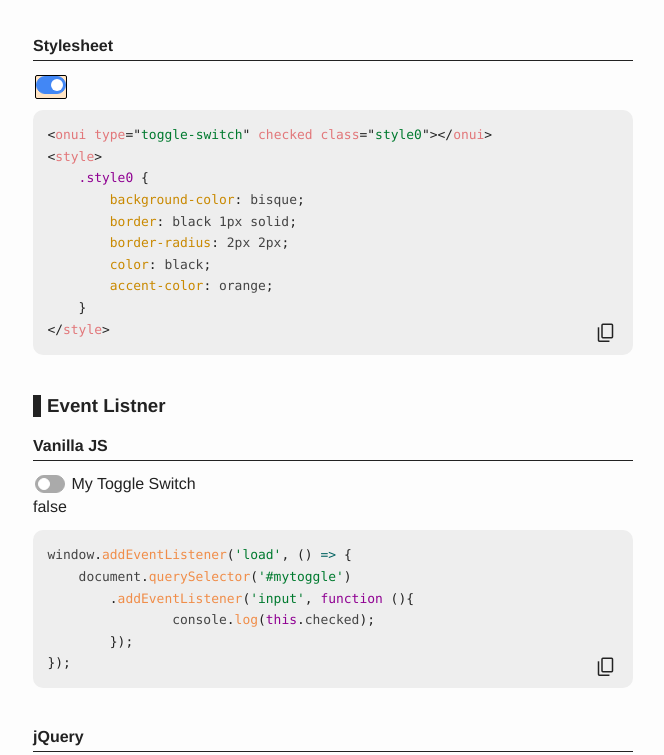
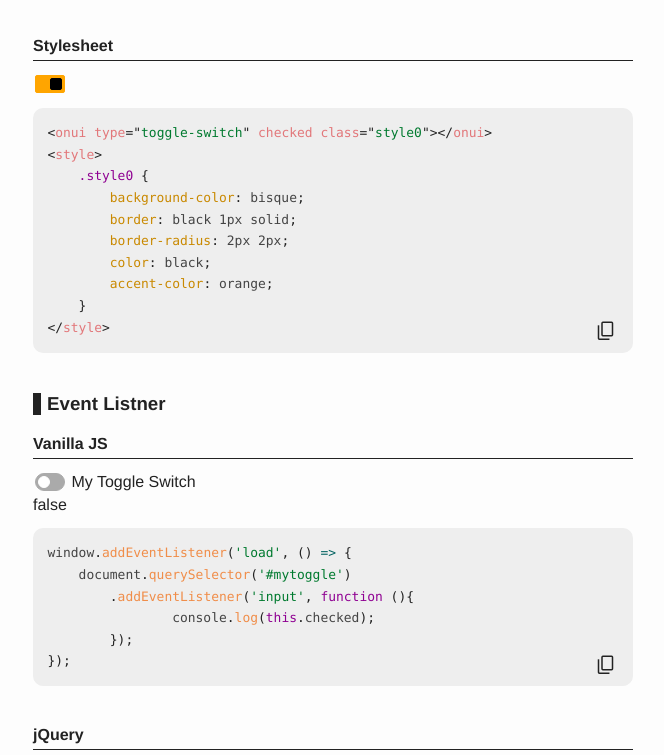
Before and after one commit to tomoya-onuki/onUI, a plain HTML site: page index.html in a window 1280 px wide. Shown: the part 1602-2357 px from the top of the page, without its empty margins (307-971 px from the left). Drawn offline with nearby package versions, Linux system fonts and the light colour scheme.

Commit message:
表示エラーの修正

```diff
--- a/onui.js
+++ b/onui.js
@@ -46,31 +46,35 @@ class OnUI {
                 let check = $elem.getAttribute('checked')
                 $input.checked = check === 'checked' || check === '' ? true : false;;
 
+
+                const setStyle = (style) => {
+                    let baseFill = style.backgroundColor;
+                    let baseStroke = style.borderColor;
+                    let accentFill = style.accentColor;
+                    let accentStroke = style.accentColor;
+                    let thumb = style.color;
+                    let borderWidth = style.borderWidth;
+                    let borderRadius = style.borderTopLeftRadius;
+                    let thumbRadius = style.borderTopRightRadius;
+                    let margin = style.margin;
+
+                    this.#addStyle(`#${id} { margin: ${margin} } #${id}+label { border-color: ${baseStroke}; border-width: ${borderWidth}; border-radius: ${borderRadius}; background-color: ${baseFill}; } #${id}:checked+label { border: 1px solid ${accentStroke}; background-color: ${accentFill}; } #${id}+label>onui-thumb { background-color: ${thumb}; border: 1px solid ${thumb}; border-radius: ${thumbRadius}; } `);
+                };
+
                 if ($elem.style.length > 0) {
-                    let baseFill = $elem.style.backgroundColor;
-                    let baseStroke = $elem.style.borderColor;
-                    let accentFill = $elem.style.accentColor;
-                    let accentStroke = $elem.style.accentColor;
-                    let thumb = $elem.style.color;
-                    let borderWidth = $elem.style.borderWidth;
-                    let borderRadius = $elem.style.borderTopLeftRadius;
-                    let thumbRadius = $elem.style.borderTopRightRadius;
-                    let margin = $elem.style.margin;
-
-                    // if (baseFill === '') baseFill = '#aaa';
-                    // if (baseStroke === '') baseStroke = '#aaa';
-                    // if (thumb === '') thumb = '#FFF';
-                    // if (accentFill === '') accentFill = '#4287f5';
-                    // if (accentStroke === '') accentStroke = '#4287f5';
-                    // if (borderWidth === '') borderWidth = 1;
-                    // if (borderStyle === '') borderStyle = 'solid';
-                    // if (borderRadius === '') borderRadius = 10;
-                    // if (thumbRadius === '') thumbRadius = '100%';
-
-                    this.#addStyle(`#${id} { margin: ${margin} } #${id}+label { border-color: ${baseStroke}; border-width: ${borderWidth}; border-radius: ${borderRadius}; background-color: ${baseFill}; } #${id}:checked+label { border: 1px solid ${accentStroke}; background-color: ${accentFill}; } #${id}+label>onui-thumb { background-color: ${thumb}; border: 1px solid ${thumb}; border-radius: ${thumbRadius}; }`);
-
+                    setStyle($elem.style);
                     $elem.style = '';
                 }
+                else if ($elem.classList.length > 0) {
+                    let cssStyle = window.getComputedStyle($elem);
+
+                    setStyle(cssStyle);
+
+                    $elem.classList.forEach((value, key, listObj) => {
+                        $elem.classList.remove(value);
+                    });
+                }
+
 
                 $elem.removeAttribute('id');
 
@@ -111,41 +115,38 @@ class OnUI {
                 let check = $elem.getAttribute('checked')
                 $input.checked = check === 'checked' || check === '' ? true : false;;
 
+                const setStyle = (style) => {
+                    let baseFill = style.backgroundColor;
+                    let baseStroke = style.borderColor;
+                    let accentFill = style.accentColor;
+                    let accentStroke = style.accentColor;
+                    let text = style.color;
+                    let borderRadius = style.borderRadius;
+                    let borderStyle = style.borderStyle;
+                    let borderWidth = style.borderWidth;
+                    let width = style.width;
+                    let height = style.height;
+                    let textAlign = style.textAlign;
+                    let padding = style.padding;
+                    let fontSize = style.fontSize;
+                    let fontFamily = style.fontFamily;
+                    let margin = style.margin;
+
+                    this.#addStyle(`#${id} { margin: ${margin}; } #${id}+label { border-color:${baseStroke}; border-radius: ${borderRadius}; border-style: ${borderStyle}; border-width: ${borderWidth}; background-color: ${baseFill}; color : ${text}; font-size: ${fontSize}; font-family: ${fontFamily}; text-align: ${textAlign}; padding: ${padding}; width: ${width}; height: ${height}; }  #${id}:checked+label { border-color: ${accentStroke}; background-color: ${accentFill}; } `);
+                };
 
                 if ($elem.style.length > 0) {
-                    let baseFill = $elem.style.backgroundColor;
-                    let baseStroke = $elem.style.borderColor;
-                    let accentFill = $elem.style.accentColor;
-                    let accentStroke = $elem.style.accentColor;
-                    let text = $elem.style.color;
-                    let borderRadius = $elem.style.borderRadius;
-                    let borderStyle = $elem.style.borderStyle;
-                    let borderWidth = $elem.style.borderWidth;
-                    let width = $elem.style.width;
-                    let height = $elem.style.height;
-                    let textAlign = $elem.style.textAlign;
-                    let padding = $elem.style.padding;
-                    let fontSize = $elem.style.fontSize;
-                    let fontFamily = $elem.style.fontFamily;
-                    let margin = $elem.style.margin;
+                    setStyle($elem.style);
+                    $elem.style = '';
+                }
+                else if ($elem.classList.length > 0) {
+                    let cssStyle = window.getComputedStyle($elem);
 
-                    // if (baseFill === '') baseFill = '#aaa';
-                    // if (baseStroke === '') baseStroke = '#aaa';
-                    // if (accentFill === '') accentFill = '#4287f5';
-                    // if (accentStroke === '') accentStroke = '#4287f5';
-                    // if (text === '') text = '#000';
-                    // if (borderRadius === '') borderRadius = '5px';
-                    // if (borderWidth === '') borderWidth = 1;
-                    // if (borderStyle === '') borderStyle = 'solid';
-                    // if (width === '') width = 'auto';
-                    // if (height === '') height = 20;
-                    // if (textAlign === '') textAlign = 'center';
-                    // if (padding === '') padding = '2px 5px 2px 5px';
-                    // if(fontSize === '') fontSize = '12px';
+                    setStyle(cssStyle);
 
-                    this.#addStyle(`#${id} { margin: ${margin}; } #${id}+label { border-color:${baseStroke}; border-radius: ${borderRadius}; border-style: ${borderStyle}; border-width: ${borderWidth}; background-color: ${baseFill}; color : ${text}; font-size: ${fontSize}; font-family: ${fontFamily}; text-align: ${textAlign}; padding: ${padding}; width: ${width}; height: ${height}; }  #${id}:checked+label { border-color: ${accentStroke}; background-color: ${accentFill}; }`);
-
-                    $elem.style = '';
+                    $elem.classList.forEach((value, key, listObj) => {
+                        $elem.classList.remove(value);
+                    });
                 }
 
                 $elem.removeAttribute('id');
@@ -211,34 +212,46 @@ class OnUI {
                 $elem.appendChild($label);
                 $elem.appendChild($list);
 
+                const setStyle = (style) => {
+                    let baseFill = style.backgroundColor;
+                    let baseStroke = style.borderColor;
+                    let accentFill = style.accentColor;
+                    let text = style.color;
+                    let width = style.width;
+                    let height = style.height;
+                    let borderWidth = style.borderWidth;
+                    let borderStyle = style.borderStyle;
+                    let borderRadius = style.borderRadius;
+                    let margin = style.margin;
+                    let textAlign = style.textAlign;
+
+                    if (baseFill === '') baseFill = '#FFF';
+                    if (baseStroke === '') baseStroke = '#000';
+                    if (accentFill === '') accentFill = '#4287f5';
+                    if (text === '') text = '#000';
+                    if (width === '') width = 120;
+                    if (height === '') height = 2;
+                    if (borderWidth === '') borderWidth = 1;
+                    if (borderStyle === '') borderStyle = 'solid';
+                    if (borderRadius === '') borderRadius = 5;
+
+                    this.#addStyle(`#${id} { margin: ${margin};  width : ${width}; height : ${height}; background: ${baseFill}; border-color: ${baseStroke}; border-width: ${borderWidth}; border-style: ${borderStyle}; border-radius: ${borderRadius}; } #${id} onui-label { background: ${baseFill}; color: ${text}; text-align: ${textAlign} } #${id} onui-down-btn { color : ${text}; } #${id} .onui-item:hover { background: ${accentFill}; } `);
+                }
 
                 if ($elem.style.length > 0) {
-                    let baseFill = $elem.style.backgroundColor;
-                    let baseStroke = $elem.style.borderColor;
-                    let accentFill = $elem.style.accentColor;
-                    let text = $elem.style.color;
-                    let width = $elem.style.width;
-                    let height = $elem.style.height;
-                    let borderWidth = $elem.style.borderWidth;
-                    let borderStyle = $elem.style.borderStyle;
-                    let borderRadius = $elem.style.borderRadius;
-                    let margin = $elem.style.margin;
-                    let textAlign = $elem.style.textAlign;
+                    setStyle($elem.style);
+                    $elem.style = '';
+                }
+                else if ($elem.classList.length > 0) {
+                    let cssStyle = window.getComputedStyle($elem);
+                    setStyle(cssStyle);
 
-                    // if (baseFill === '') baseFill = '#FFF';
-                    // if (baseStroke === '') baseStroke = '#000';
-                    // if (accentFill === '') accentFill = '#4287f5';
-                    // if (accentStroke === '') accentStroke = '#4287f5';
-                    // if (text === '') text = '#000';
-                    // if (width === '') width = 120;
-                    // if (height === '') height = 2;
-                    // if (borderWidth === '') borderWidth = 1;
-                    // if (borderStyle === '') borderStyle = 'solid';
-                    // if (borderRadius === '') borderRadius = 5;
-
-                    this.#addStyle(`#${id} { margin: ${margin};  width : ${width}; height : ${height}; background: ${baseFill}; border-color: ${baseStroke}; border-width: ${borderWidth}; border-style: ${borderStyle}; border-radius: ${borderRadius}; } #${id} onui-label { background: ${baseFill}; color: ${text}; text-align: ${textAlign} } #${id} onui-down-btn { color : ${text}; } #${id} .onui-item:hover { background: ${accentFill}; }`);
-
-                    $elem.style = '';
+                    $elem.classList.forEach((value, key, listObj) => {
+                        $elem.classList.remove(value);
+                    });
+                }
+                else {
+                    this.#addStyle(`#${id} { width : 120px; height : 22px; background: #FFF; border: #000 1px solid; border-radius: 5px; }`);
                 }
 
                 const showList = () => {
@@ -268,6 +281,7 @@ class OnUI {
             });
 
     }
+
     #multiSlider() {
         document.querySelectorAll('onui[type="range"]')
             .forEach(($elem, idx) => {
@@ -315,27 +329,34 @@ class OnUI {
                 $elem.appendChild($slider1);
 
 
+                let baseColor = '#444';
                 let accentColor = '#4287f5';
-                let baseColor = '#444';
+                const setStyle = (style) => {
+                    if (style.accentColor != '')
+                        accentColor = style.accentColor;
+                    if (style.backgroundColor != '')
+                        baseColor = style.backgroundColor;
+
+                    let thumbFill = style.color !== '' ? style.color : '#666';
+                    let thumbStroke = style.borderColor !== '' ? style.borderColor : '#666';
+                    let width = style.width !== '' ? style.width : 120;
+                    let height = style.height !== '' ? style.height : 2;
+                    let margin = style.margin !== '' ? style.margin : 0;
+
+                    this.#addStyle(`#${id} { margin: ${margin}; } #${id} .onui-min::-webkit-slider-thumb, #${id} .onui-max::-webkit-slider-thumb { border: 1px solid ${thumbStroke};  background-color: ${thumbFill}; } #${id} .onui-min, #${id} .onui-max { height : ${height}; width : ${width}; }`);
+                }
+
                 if ($elem.style.length > 0) {
-                    if ($elem.style.accentColor !== '')
-                        accentColor = $elem.style.accentColor;
-                    if ($elem.style.backgroundColor !== '')
-                        baseColor = $elem.style.backgroundColor;
+                    setStyle($elem.style);
+                    $elem.style = '';
+                }
+                else if ($elem.classList.length > 0) {
+                    let cssStyle = window.getComputedStyle($elem);
+                    setStyle(cssStyle);
 
-                    let thumbFill = $elem.style.color;
-                    let thumbStroke = $elem.style.borderColor;
-                    let width = $elem.style.width;
-                    let height = $elem.style.height;
-                    let margin = $elem.style.margin;
-                    if (thumbFill === '') thumbFill = '#666';
-                    if (thumbStroke === '') thumbStroke = '#666';
-                    if (width === '') width = 120;
-                    if (height === '') height = 2;
-
-                    this.#addStyle(`#${id} { margin: ${margin}; } #${id} .onui-min::-webkit-slider-thumb, #${id} .onui-max::-webkit-slider-thumb { border: 1px solid ${thumbStroke};  background-color: ${thumbFill}; } #${id} { width : ${width} } #${id} .onui-min, #${id} .onui-max { height : ${height} }`);
-
-                    $elem.style = '';
+                    $elem.classList.forEach((value, key, listObj) => {
+                        $elem.classList.remove(value);
+                    });
                 }
 
                 updateSlider();
@@ -352,6 +373,7 @@ class OnUI {
 
                     let ratio0 = Math.round((vmin - min) / (max - min) * 100);
                     let ratio1 = Math.round((vmax - min) / (max - min) * 100);
+
 
                     $slider0.style.background = `linear-gradient(90deg, ${baseColor} ${ratio0}%, ${accentColor} ${ratio0}%, ${accentColor} ${ratio1}%, ${baseColor} ${ratio1}%)`;
                 }
@@ -396,7 +418,7 @@ class OnUI {
 
                         let name = $option.getAttribute('name');
                         let $item = document.querySelector(`#${name}`);
-                        if($item === null) $item = document.createElement('div');
+                        if ($item === null) $item = document.createElement('div');
                         $item.classList.add('onui-accordion-item');
 
                         $option.insertAdjacentElement("beforebegin", $label);
@@ -433,37 +455,50 @@ class OnUI {
                         });
                     });
 
+                const setStyle = (style) => {
+                    let width = style.width;
+                    let height = style.height;
+                    let margin = style.margin;
+                    let baseFill = style.backgroundColor;
+                    let borderColor = style.borderColor;
+                    let borderRadius = style.borderRadius;
+                    let borderStyle = style.borderStyle;
+                    let borderWidth = style.borderWidth;
+                    let text = style.color;
+                    let textAlign = style.textAlign;
+                    let padding = style.padding;
+                    let fontSize = style.fontSize;
+                    let fontFamily = style.fontFamily;
+
+                    if (baseFill === '') baseFill = '#FFF';
+                    if (text === '') text = '#000';
+                    if (width === '') width = 200;
+                    if (height === '') height = 10;
+                    if (borderStyle === '') borderStyle = 'solid';
+                    if (borderWidth === '') borderWidth = '1px';
+                    if (borderColor === '') borderColor = '#666';
+
+                    this.#addStyle(`#${id} { width : ${width}; height: ${height}; margin: ${margin}; } #${id} label { background: ${baseFill}; border-color: ${borderColor}; border-radius: ${borderRadius}; border-width: ${borderWidth}; border-style: ${borderStyle}; color: ${text}; font-size: ${fontSize}; font-family: ${fontFamily}; text-align :${textAlign}; padding: ${padding}} #${id} onui-hide-btn { color : ${text}; } `);
+                }
 
                 if ($elem.style.length > 0) {
-                    let baseFill = $elem.style.backgroundColor;
-                    let text = $elem.style.color;
-                    let baseStroke = $elem.style.borderColor;
-                    let borderRadius = $elem.style.borderRadius;
-                    let borderStyle = $elem.style.borderStyle;
-                    let borderWidth = $elem.style.borderWidth;
-                    let width = $elem.style.width;
-                    let height = $elem.style.height;
-                    let textAlign = $elem.style.textAlign;
-                    let padding = $elem.style.padding;
-                    let margin = $elem.style.margin;
-                    let fontSize = $elem.style.fontSize;
-                    let fontFamily = $elem.style.fontFamily;
+                    setStyle($elem.style);
+                    $elem.style = '';
+                }
+                else if ($elem.classList.length > 0) {
+                    let cssStyle = window.getComputedStyle($elem);
+                    setStyle(cssStyle);
 
-                    // if (baseFill === '') baseFill = '#FFF';
-                    // if (baseStroke === '') baseStroke = '#666';
-                    // if (text === '') text = '#000';
-                    // if (width === '') width = 120;
-                    // if (height === '') height = 2;
-
-                    this.#addStyle(`#${id} { width : ${width}; height: ${height}; margin: ${margin}; } #${id} label { background: ${baseFill}; border-color: ${baseStroke}; border-radius: ${borderRadius}; border-width: ${borderWidth}; border-style: ${borderStyle}; color: ${text}; font-size: ${fontSize}; font-family: ${fontFamily}; text-align :${textAlign}; padding: ${padding}} #${id} onui-hide-btn { color : ${text}; }`);
-
-                    $elem.style = '';
+                    $elem.classList.forEach((value, key, listObj) => {
+                        $elem.classList.remove(value);
+                    });
+                }
+                else {
+                    this.#addStyle(`#${id} { width : 200px; }`);
                 }
             });
 
     }
-
-
 
     #tab() {
         document.querySelectorAll('onui[type="tab"]')
@@ -501,7 +536,7 @@ class OnUI {
 
                         let name = $option.getAttribute('name');
                         let $item = document.querySelector(`#${name}`);
-                        if($item === null) $item = document.createElement('div');
+                        if ($item === null) $item = document.createElement('div');
                         $item.classList.add('onui-tab-item');
                         $elem.appendChild($item);
 
@@ -561,6 +596,31 @@ class OnUI {
 
 
                     $elem.style = '';
+                } else if ($elem.classList.length > 0) {
+                    let cssStyle = window.getComputedStyle($elem);
+
+                    let baseFill = cssStyle.getPropertyValue('background-color');
+                    let baseStroke = cssStyle.getPropertyValue('border-color');
+                    let accentFill = cssStyle.getPropertyValue('accent-color');
+                    let accentStroke = cssStyle.getPropertyValue('accent-color');
+                    let borderWidth = cssStyle.getPropertyValue('border-width');
+                    let borderRadius = cssStyle.getPropertyValue('border-radius');
+                    let margin = cssStyle.getPropertyValue('margin');
+                    let text = cssStyle.getPropertyValue('color');
+                    let borderStyle = cssStyle.getPropertyValue('border-style');
+                    let width = cssStyle.getPropertyValue('width');
+                    let height = cssStyle.getPropertyValue('height');
+                    let textAlign = cssStyle.getPropertyValue('text-align');
+                    let padding = cssStyle.getPropertyValue('padding');
+                    let fontSize = cssStyle.getPropertyValue('font-size');
+                    let fontFamily = cssStyle.getPropertyValue('font-family');
+
+
+                    this.#addStyle(`#${id} { margin: ${margin}; } #${id}+label { border-color:${baseStroke}; border-radius: ${borderRadius}; border-style: ${borderStyle}; border-width: ${borderWidth}; background-color: ${baseFill}; color : ${text}; font-size: ${fontSize}; font-family: ${fontFamily}; text-align: ${textAlign}; padding: ${padding}; width: ${width}; height: ${height}; }  #${id}:checked+label { border-color: ${accentStroke}; background-color: ${accentFill}; } `);
+
+                    $elem.classList.forEach((value, key, listObj) => {
+                        $elem.classList.remove(value);
+                    });
                 }
             });
     }
```
Also changed, not shown: index.html (+2 -2 lines), onui.css (+4 -14 lines).
